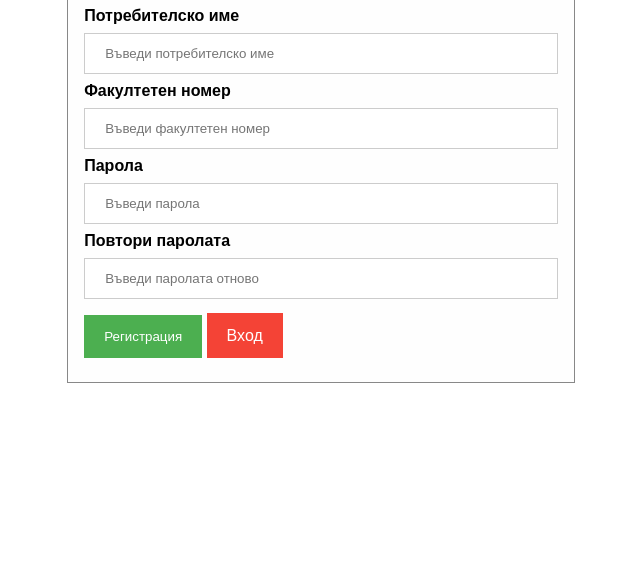
After one commit to zaki1993/automation-testing-system, a PHP site: page /view/user/register in a window 1280 px wide. The commit adds this page. Shown: the part 413-986 px from the top of the page, without its empty margins (319-959 px from the left). Run offline with PHP 8.4, Linux system fonts and the light colour scheme.

Commit message:
Add register form and basic admin functionality

```diff
--- /dev/null
+++ b/view/style/forms.css
@@ -0,0 +1,77 @@
+
+body {
+    font-family: Arial, Helvetica, sans-serif;
+}
+
+input[type=text], input[type=password] {
+    width: 100%;
+    padding: 12px 20px;
+    margin: 8px 0;
+    display: inline-block;
+    border: 1px solid #ccc;
+    box-sizing: border-box;
+}
+
+button, a{
+    background-color: #4CAF50;
+    color: white;
+    padding: 14px 20px;
+    margin: 8px 0;
+    border: none;
+    cursor: pointer;
+    display: inline;
+}
+
+a {
+    text-decoration: none;
+}
+
+button:hover {
+    opacity: 0.8;
+}
+
+.registerbtn {
+    background-color: #f44336;
+}
+
+.imgcontainer {
+    text-align: center;
+    margin: 24px 0 12px 0;
+    position: relative;
+}
+
+.container {
+    padding: 16px;
+}
+
+span.password {
+    float: right;
+    padding-top: 16px;
+}
+
+.form-content {
+    background-color: #fefefe;
+    margin: 5% auto 15% auto;
+    border: 1px solid #888;
+    width: 40%;
+}
+
+.animate {
+    -webkit-animation: animatezoom 0.6s;
+    animation: animatezoom 0.6s
+}
+
+@-webkit-keyframes animatezoom {
+    from {-webkit-transform: scale(0)}
+    to {-webkit-transform: scale(1)}
+}
+
+@keyframes animatezoom {
+    from {transform: scale(0)}
+    to {transform: scale(1)}
+}
+
+#login-failed {
+    font-size: 25px;
+    color: red;
+}
--- a/view/user/index.php
+++ b/view/user/index.php
@@ -1,4 +1,6 @@
 <?php
+
+	require_once 'user.php';
 
 	function validateUser() {
 		session_start();
@@ -10,7 +12,9 @@
 	}
 
 	validateUser();
-
 	require_once "main/navbar.php";
 
+	#$userData=$_SESSION['__userData'];
+	#echo $userData->getRole();
+
 ?>
--- a/view/user/main/navbar.php
+++ b/view/user/main/navbar.php
@@ -9,13 +9,14 @@
 <?php
 
   function getRole($session) {
-    $userData=unserialize($session["__userData"]);
+
+    $userData=$session['__userData'];
     return $userData->getRole();
   }
 ?>
 <div class="topnav">
   <?php
-    if(getRole($_SESSION)) {
+    if(getRole($_SESSION) === "admin") {
       echo '<a href="#home" class="active nav-link">Home</a>';
     }
   ?>
--- /dev/null
+++ b/view/user/register/index.php
@@ -0,0 +1,43 @@
+<!DOCTYPE html>
+<html>
+<head>
+	<title>Регистрация</title>
+	<meta charset="UTF-8">
+	<link rel="stylesheet" type="text/css" href="../../style/forms.css">
+</head>
+<body>
+	<?php
+	    # if the user access this page unlog it
+	    session_start();
+	    $_SESSION['__userData']=NULL;
+
+	    if(isset($_POST["username"]) && isset($_POST["faculty-number"]) && isset($_POST["password"]) && isset($_POST["confirm-password"])) {
+		    require_once "register.php";
+		    $registrator=new Registrator();
+		    $registrator->register($_POST["username"], $_POST["faculty-number"], $_POST["password"], $_POST["confirm-password"]);
+	    }
+	?>
+	<form class="form-content animate" action="./" method="POST">
+    <div class="imgcontainer">
+      <img src="dummy" alt="Регистрация">
+    </div>
+    <div class="container">
+      <label for="username"><b>Потребителско име</b></label>
+      <input type="text" placeholder="Въведи потребителско име" name="username" required>
+
+      <label for="faculty-number"><b>Факултетен номер</b></label>
+      <input type="text" placeholder="Въведи факултетен номер" name="faculty-number" required pattern="[0-9]{5}">
+
+      <label for="password"><b>Парола</b></label>
+      <input type="password" placeholder="Въведи парола" name="password" required>
+
+      <label for="confirm-password"><b>Повтори паролата</b></label>
+      <input type="password" placeholder="Въведи паролата отново" name="confirm-password" required>
+
+      <button type="submit">Регистрация</button>
+      <a href="../login" type="reset" class="registerbtn">Вход</a>
+    </div>
+    </div>
+  </form>
+</body>
+</html>
```
Also changed, not shown: model/dao.php (+13 -4 lines), view/user/login/index.php (+6 -6 lines), view/user/register/register.php (added, +36 -0 lines).
